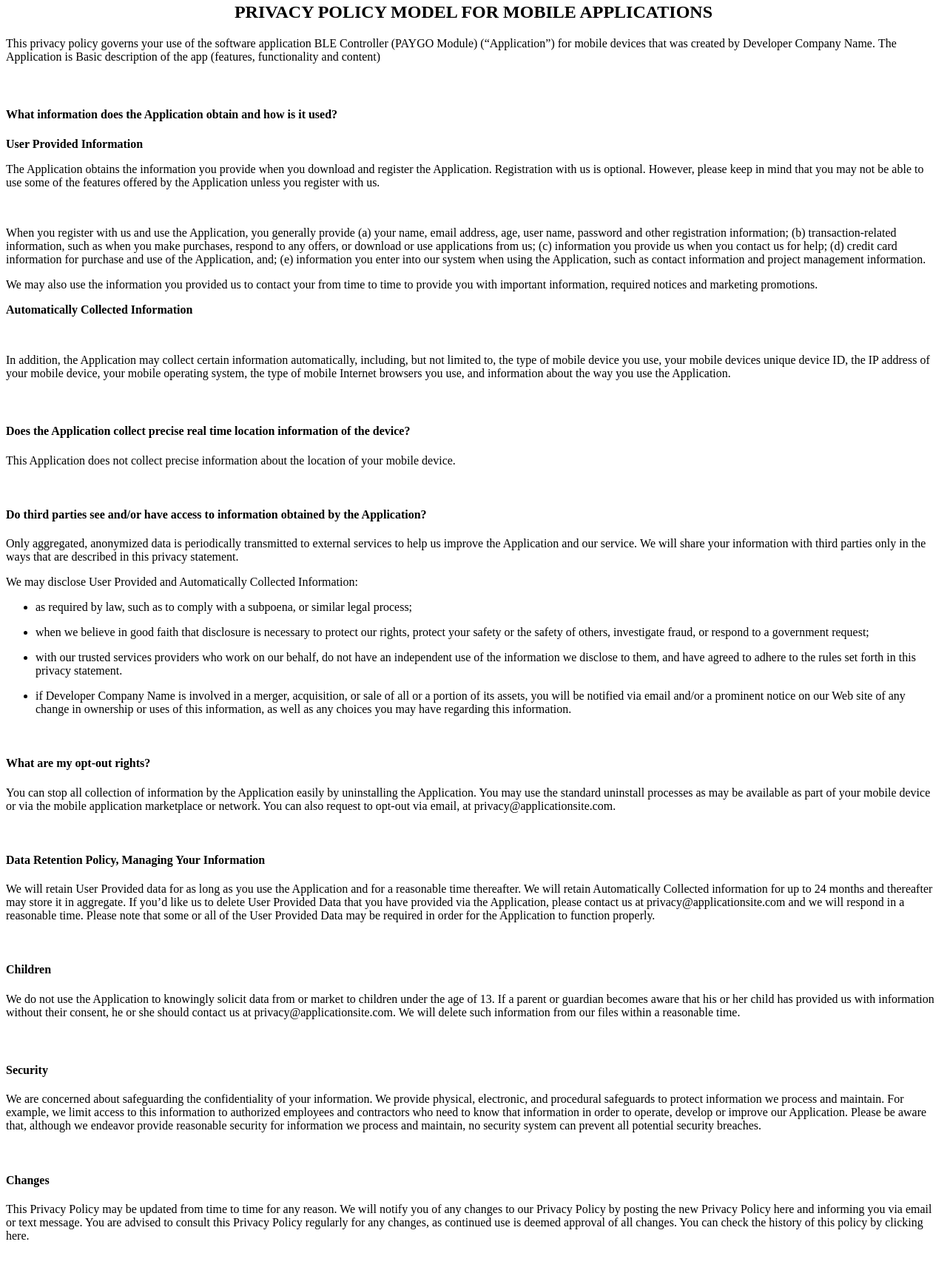
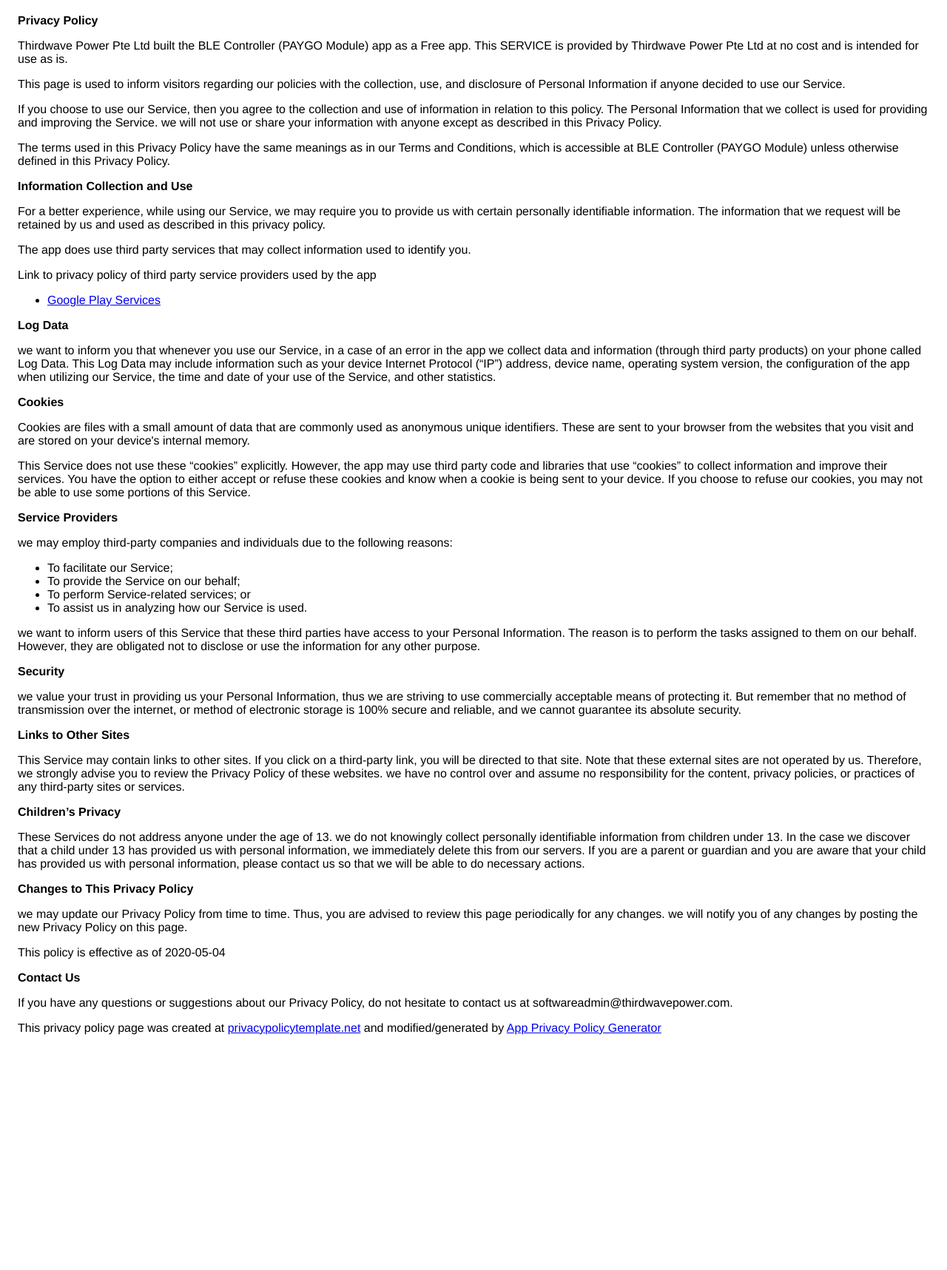
Before and after one commit to thirdwavepower/blesoftware, a plain HTML site: page index.html in a window 1280 px wide. Shown: the part 5-1722 px from the top of the page at 74% size. After the commit the page ends 1444 px from the top, so only its background shows below. Drawn offline with Linux system fonts and the light colour scheme.

Commit message:
Update index.html

```diff
--- a/index.html
+++ b/index.html
@@ -1,57 +1,113 @@
-<h2 style="text-align: center;">PRIVACY POLICY MODEL FOR MOBILE APPLICATIONS</h2>
-<p></p>
-<p>This privacy policy governs your use of the software application BLE Controller (PAYGO Module) (“Application”) for mobile devices that was created by&nbsp;Developer Company Name.&nbsp;The Application is&nbsp;Basic description of the app (features, functionality and content)&nbsp;</p>
-<h4>&nbsp;</h4>
-<h4>What information does the Application obtain and how is it used?</h4>
-<p></p>
-<p><strong>User Provided Information</strong>&nbsp;</p>
-<p>The Application obtains the information you provide when you download and register the Application.&nbsp;Registration with us is optional. However, please keep in mind that you may not be able to use some of the features offered by the Application unless you register with us.</p>
-<p></p>
-<p>&nbsp;</p>
-<p>When you register with us and use the Application, you generally provide&nbsp;(a) your name, email address, age, user name, password and other registration information; (b) transaction-related information, such as when you make purchases, respond to any offers, or download or use applications from us; (c) information you provide us when you contact us for help; (d) credit card information for purchase and use of the Application, and; (e) information you enter into our system when using the Application, such as contact information and project management information.</p>
-<p></p>
-<p>We may also use the information you provided us to contact your from time to time to provide you with important information, required notices and marketing promotions.</p>
-<p><strong>Automatically Collected Information</strong>&nbsp;</p>
-<p>&nbsp;</p>
-<p>In addition, the Application may collect certain information automatically, including, but not limited to, the type of mobile device you use, your mobile devices unique device ID, the IP address of your mobile device, your mobile operating system, the type of mobile Internet browsers you use, and information about the way you use the Application.&nbsp;</p>
-<p></p>
-<h4>&nbsp;</h4>
-<h4>Does the Application collect precise real time location information of the device?</h4>
-<p></p>
-<p>This Application does not collect precise information about the location of your mobile device.&nbsp;</p>
-<p>&nbsp;</p>
-<h4>Do third parties see and/or have access to information obtained by the Application?</h4>
-<p></p>
-<p>Only aggregated, anonymized data is periodically transmitted to external services to help us improve the Application and our service.&nbsp;We will share your information with third parties only in the ways that are described in this privacy statement.</p>
-<p>We may disclose User Provided and Automatically Collected Information:</p>
-<ul>
- <li> <p>as required by law, such as to comply with a subpoena, or similar legal process;</p> </li>
- <li> <p>when we believe in good faith that disclosure is necessary to protect our rights, protect your safety or the safety of others, investigate fraud, or respond to a&nbsp;government request;</p> </li>
- <li> <p>with our trusted services providers who work on our behalf, do not have an&nbsp;independent use of the information we disclose to them, and have agreed to adhere&nbsp;to the rules set forth in this privacy statement.</p> </li>
- <li> <p>if&nbsp;Developer Company Name&nbsp;is involved in a merger, acquisition, or sale of all or a&nbsp;portion of its assets, you will be notified via email and/or a prominent notice on our Web site of any change in ownership or uses of this information, as well as any choices you may have regarding this information.</p> </li>
-</ul>
-<p></p>
-<p>&nbsp;</p>
-<h4>What are my opt-out rights?</h4>
-<p></p>
-<p>You can stop all collection of information by the Application easily by uninstalling the Application. You may use the standard uninstall processes as may be available as part of your mobile device or via the mobile application marketplace or network. You can also request to opt-out via email, at privacy@applicationsite.com.</p>
-<p>&nbsp;</p>
-<h4><strong>Data Retention Policy, Managing Your Information</strong></h4>
-<p>We will retain User Provided data for as long as you use the Application and for a reasonable time thereafter. We will retain Automatically Collected information for up to 24 months&nbsp;and thereafter may store it in aggregate. If you’d like us to delete User Provided Data that you have provided via the Application, please contact us at&nbsp;privacy@applicationsite.com&nbsp;and we will respond in a reasonable time. Please note that some or all of the User Provided Data may be required in order for the Application to function properly.</p>
-<p>&nbsp;</p>
-<h4><strong>Children</strong></h4>
-<p></p>
-<p>We do not use the Application to knowingly solicit data from or market to children under the age of 13. If a parent or guardian becomes aware that his or her child has provided us with information without their consent, he or she should contact us at&nbsp;privacy@applicationsite.com. We will delete such information from our files within a reasonable time.</p>
-<h4>&nbsp;</h4>
-<h4><strong>Security</strong></h4>
-<p></p>
-<p>We are concerned about safeguarding the confidentiality of your information. We provide physical, electronic, and procedural safeguards to protect information we process and maintain. For example, we limit access to this information to authorized employees and contractors who need to know that information in order to operate, develop or improve our Application. Please be aware that, although we endeavor provide reasonable security for information we process and maintain, no security system can prevent all potential security breaches.</p>
-<p>&nbsp;</p>
-<h4><strong>Changes</strong></h4>
-<p>This Privacy Policy may be updated from time to time for any reason. We will notify you of any changes to our Privacy Policy by posting the new Privacy Policy&nbsp;here&nbsp;and&nbsp;informing you via email or text message. You are advised to consult this Privacy Policy regularly for any changes, as continued use is deemed approval of all changes. You can check the history of this policy by clicking here.</p>
-<p>&nbsp;</p>
-<h4><strong>Your Consent</strong></h4>
-<p>By using the Application, you are consenting to our processing of your information as set forth in this Privacy Policy now and as amended by us. &quot;Processing,” means using cookies on a computer/hand held device or using or touching information in any way, including, but not limited to, collecting, storing, deleting, using, combining and disclosing information, all of which activities will take place in the United States. If you reside outside the United States&nbsp;your information will be transferred, processed and stored there under United States&nbsp;privacy standards.&nbsp;</p>
-<p>&nbsp;</p>
-<h4>Contact us</h4>
-<p>If you have any questions regarding privacy while using the Application, or have questions about our practices, please contact us via email at&nbsp;privacy@applicationsite.com.</p>
+<!DOCTYPE html>
+    <html>
+    <head>
+      <meta charset='utf-8'>
+      <meta name='viewport' content='width=device-width'>
+      <title>Privacy Policy</title>
+      <style> body { font-family: 'Helvetica Neue', Helvetica, Arial, sans-serif; padding:1em; } </style>
+    </head>
+    <body>
+    <strong>Privacy Policy</strong> <p>
+                  Thirdwave Power Pte Ltd built the BLE Controller (PAYGO Module) app as
+                  a Free app. This SERVICE is provided by
+                  Thirdwave Power Pte Ltd at no cost and is intended for use as
+                  is.
+                </p> <p>
+                  This page is used to inform visitors regarding our
+                  policies with the collection, use, and disclosure of Personal
+                  Information if anyone decided to use our Service.
+                </p> <p>
+                  If you choose to use our Service, then you agree to
+                  the collection and use of information in relation to this
+                  policy. The Personal Information that we collect is
+                  used for providing and improving the Service. we will not use or share your information with
+                  anyone except as described in this Privacy Policy.
+                </p> <p>
+                  The terms used in this Privacy Policy have the same meanings
+                  as in our Terms and Conditions, which is accessible at
+                  BLE Controller (PAYGO Module) unless otherwise defined in this Privacy Policy.
+                </p> <p><strong>Information Collection and Use</strong></p> <p>
+                  For a better experience, while using our Service, we
+                  may require you to provide us with certain personally
+                  identifiable information. The information that
+                  we request will be retained by us and used as described in this privacy policy.
+                </p> <div><p>
+                    The app does use third party services that may collect
+                    information used to identify you.
+                  </p> <p>
+                    Link to privacy policy of third party service providers used
+                    by the app
+                  </p> <ul><li><a href="https://www.google.com/policies/privacy/" target="_blank">Google Play Services</a></li><!----><!----><!----><!----><!----><!----><!----><!----><!----><!----><!----><!----><!----><!----><!----></ul></div> <p><strong>Log Data</strong></p> <p>
+                  we want to inform you that whenever you
+                  use our Service, in a case of an error in the app
+                  we collect data and information (through third party
+                  products) on your phone called Log Data. This Log Data may
+                  include information such as your device Internet Protocol
+                  (“IP”) address, device name, operating system version, the
+                  configuration of the app when utilizing our Service,
+                  the time and date of your use of the Service, and other
+                  statistics.
+                </p> <p><strong>Cookies</strong></p> <p>
+                  Cookies are files with a small amount of data that are
+                  commonly used as anonymous unique identifiers. These are sent
+                  to your browser from the websites that you visit and are
+                  stored on your device's internal memory.
+                </p> <p>
+                  This Service does not use these “cookies” explicitly. However,
+                  the app may use third party code and libraries that use
+                  “cookies” to collect information and improve their services.
+                  You have the option to either accept or refuse these cookies
+                  and know when a cookie is being sent to your device. If you
+                  choose to refuse our cookies, you may not be able to use some
+                  portions of this Service.
+                </p> <p><strong>Service Providers</strong></p> <p>
+                  we may employ third-party companies and
+                  individuals due to the following reasons:
+                </p> <ul><li>To facilitate our Service;</li> <li>To provide the Service on our behalf;</li> <li>To perform Service-related services; or</li> <li>To assist us in analyzing how our Service is used.</li></ul> <p>
+                  we want to inform users of this Service
+                  that these third parties have access to your Personal
+                  Information. The reason is to perform the tasks assigned to
+                  them on our behalf. However, they are obligated not to
+                  disclose or use the information for any other purpose.
+                </p> <p><strong>Security</strong></p> <p>
+                  we value your trust in providing us your
+                  Personal Information, thus we are striving to use commercially
+                  acceptable means of protecting it. But remember that no method
+                  of transmission over the internet, or method of electronic
+                  storage is 100% secure and reliable, and we cannot
+                  guarantee its absolute security.
+                </p> <p><strong>Links to Other Sites</strong></p> <p>
+                  This Service may contain links to other sites. If you click on
+                  a third-party link, you will be directed to that site. Note
+                  that these external sites are not operated by us.
+                  Therefore, we strongly advise you to review the
+                  Privacy Policy of these websites. we have
+                  no control over and assume no responsibility for the content,
+                  privacy policies, or practices of any third-party sites or
+                  services.
+                </p> <p><strong>Children’s Privacy</strong></p> <p>
+                  These Services do not address anyone under the age of 13.
+                  we do not knowingly collect personally
+                  identifiable information from children under 13. In the case
+                  we discover that a child under 13 has provided
+                  us with personal information, we immediately
+                  delete this from our servers. If you are a parent or guardian
+                  and you are aware that your child has provided us with
+                  personal information, please contact us so that
+                  we will be able to do necessary actions.
+                </p> <p><strong>Changes to This Privacy Policy</strong></p> <p>
+                  we may update our Privacy Policy from
+                  time to time. Thus, you are advised to review this page
+                  periodically for any changes. we will
+                  notify you of any changes by posting the new Privacy Policy on
+                  this page.
+                </p> <p>This policy is effective as of 2020-05-04</p> <p><strong>Contact Us</strong></p> <p>
+                  If you have any questions or suggestions about our
+                  Privacy Policy, do not hesitate to contact us at softwareadmin@thirdwavepower.com.
+                </p> <p>
+                  This privacy policy page was created at
+                  <a href="https://privacypolicytemplate.net" target="_blank">privacypolicytemplate.net</a>
+                  and modified/generated by
+                  <a href="https://app-privacy-policy-generator.firebaseapp.com/" target="_blank">App Privacy Policy Generator</a></p>
+    </body>
+    </html>
```
